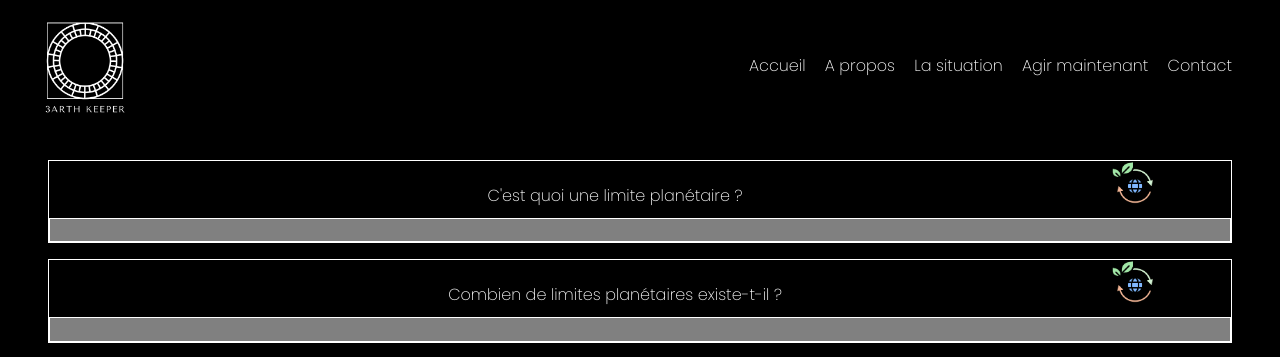
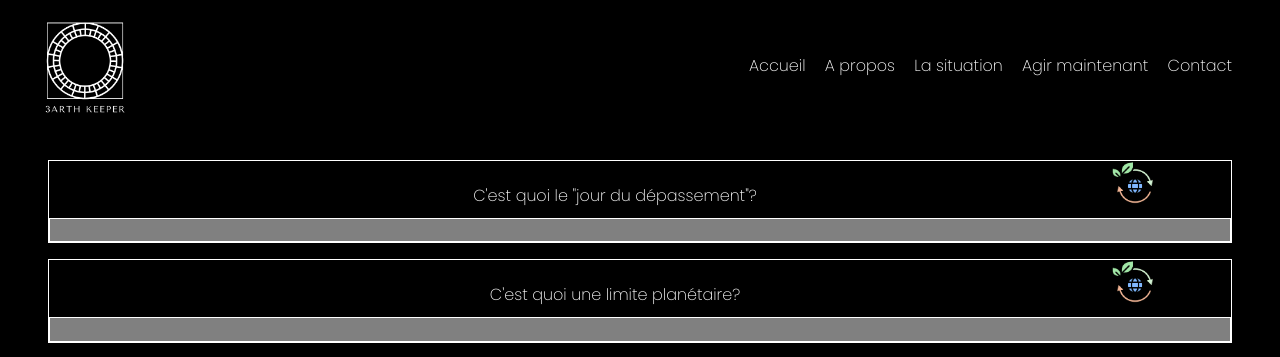
Before and after one commit to WildCodeSchool/-RMT-2203--Erreur404-miditrente, a React (Vite) app in the folder frontend/: page /Faq in a window 1280 px wide. Shown: the top 357 px of the page. Built offline with nearby package versions, Linux system fonts and the light colour scheme.

Commit message:
questions/réponses mises à jour 2/x

```diff
--- a/frontend/src/components/FaqPage.jsx
+++ b/frontend/src/components/FaqPage.jsx
@@ -11,13 +11,12 @@ import planetfaq from "../assets/planetfaq.png";
 function FaqPage() {
   const [faqs, setFaqs] = useState([
     {
-      question: "C'est quoi une limite planétaire ?",
-      answer:
-        "Les limites planétaires sont les seuils que l'humanité ne devrait pas dépasser pour ne pas compromettre les conditions favorables dans lesquelles elle a pu se développer et pour pouvoir durablement vivre dans un écosystème sûr, c’est-à-dire en évitant les modifications brutales et difficilement prévisibles de l'environnement planétaire.\nCe concept a été proposé par une équipe internationale de vingt-six chercheurs et publié en 2009. Il a depuis été mis à jour par des publications régulières.",
+      question: `C'est quoi le "jour du dépassement"?`,
+      answer: `Le jour du dépassement de la Terre (en anglais : Earth Overshoot Day) correspond à la date de l’année, calculée par l'ONG américaine Global Footprint Network, à partir de laquelle l’humanité est supposée avoir consommé l’ensemble des ressources que la planète est capable de régénérer en un an. Passé cette date, l’humanité puiserait donc de manière irréversible dans les réserves "non renouvelables" (à échelle de temps humaine) de la Terre.\nEn 2022, l'ONG a estimé cette date au 29 juillet. La date peut aussi être calculée par pays. En France, elle a été atteinte le 5 mai 2022. Cela signifie globalement qu'à ce rythme, la France aurait besoinde de 2,9 Terre(s) pour subvenir à ses besoins de l'année.`,
       open: false,
     },
     {
-      question: "Combien de limites planétaires existe-t-il ?",
+      question: "C'est quoi une limite planétaire?",
       answer:
         "Il existe neuf processus retenus comme limites, dont six sont déjà franchies:\n🔴 le changement climatique\n🔴 l’érosion de la biodiversité\n🔴 les perturbations globales du cycle de l’azote et du phosphore\n🔴 l’usage des sols\n🟢 l’acidification des océans\n🟢 la déplétion de la couche d’ozone\n🟢 les aérosols atmosphériques\n🔴 l’usage de l’eau douce (dernière limite franchie en 2022)\n🔴 les pollutions chimiques",
       open: false,
```
